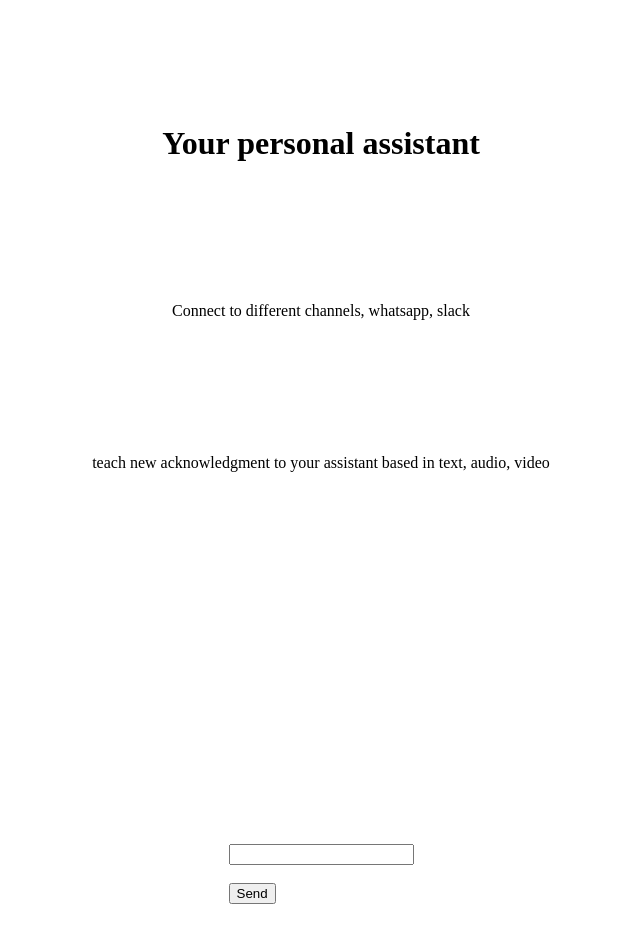
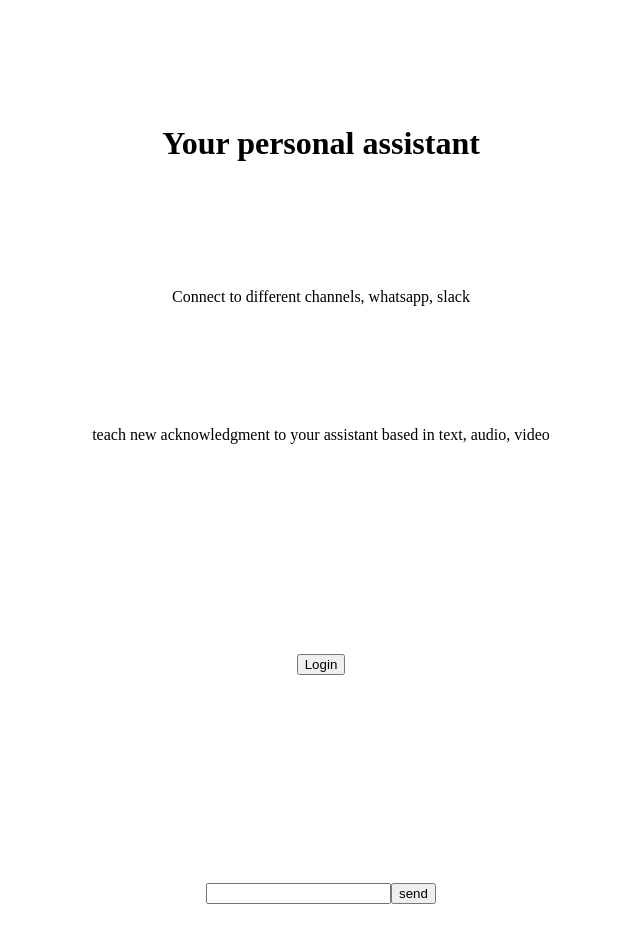
Before and after one commit to juandavidGF/ideas, a Next.js app: page / in a window 1280 px wide. Shown: the top 942 px of the page, without its empty margins (319-959 px from the left). Built offline with nearby package versions, Linux system fonts and the light colour scheme; no server answers.

Commit message:
add login button

```diff
--- a/src/pages/index.jsx
+++ b/src/pages/index.jsx
@@ -39,14 +39,17 @@ export default function Home() {
 				<h1>Your personal assistant</h1>
 				<p>Connect to different channels, whatsapp, slack</p>
 				<p>teach new acknowledgment to your assistant based in text, audio, video</p><br/>
+				{user ?
+					<div>Logged in as {user.name}</div>
+					: <button href="/api/auth/login">Login</button>
+				}
 				<p>{response}</p>
 				<form onSubmit={handleSubmit}>
 					<div className="upload-image">
-						{/* <h3>Chat:</h3><br/> */}
-						<input type="text" id="text" name="text"/><br/><br/>
+						<input type="text" id="text" name="text"/>
 						{user ? (
 							<button type="submit">Send</button>
-						) : <button href="/api/auth/login" type="submit">Send</button>
+						) : <button href="/api/auth/login" type="submit">send</button>
 						}
 					</div>
 				</form>
```
